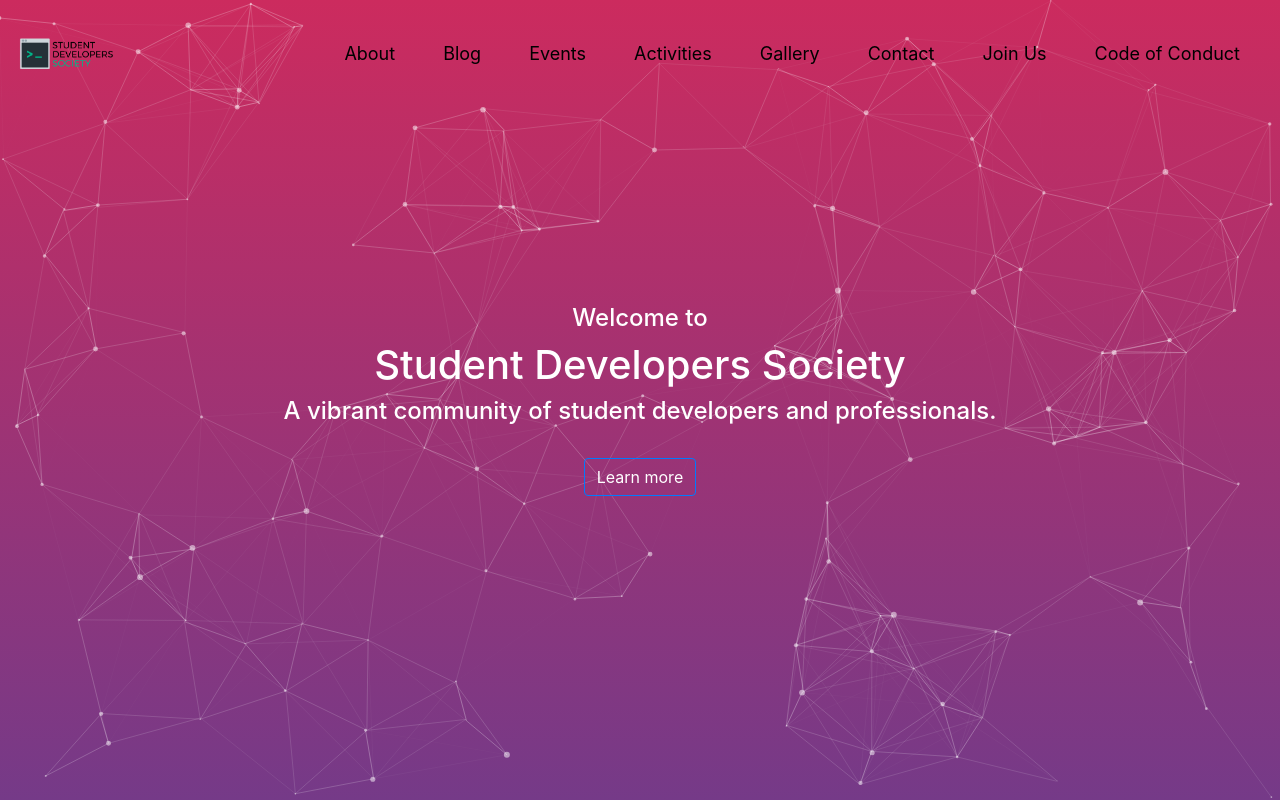
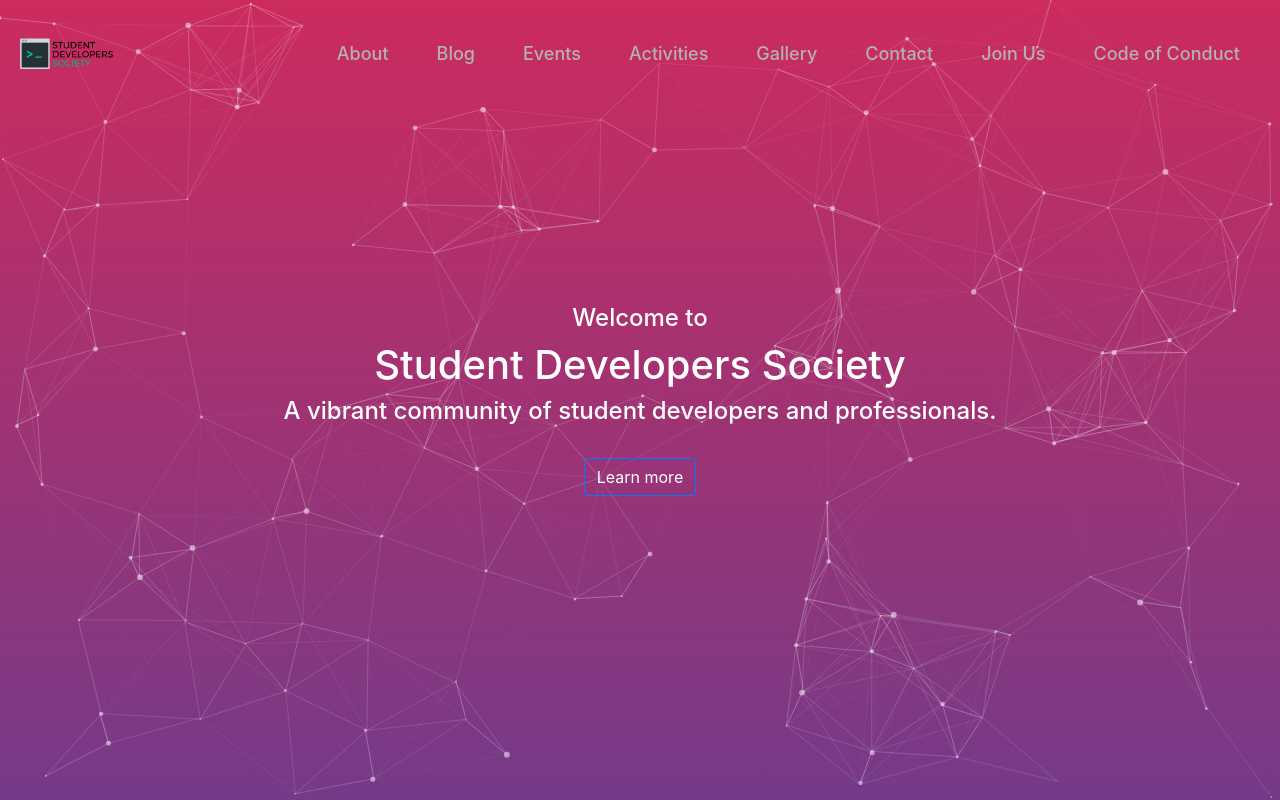
Before and after one commit to NithinRG/studevsoc, a plain HTML site: page index.html in a window 1280 px wide. Shown: the top 800 px of the page. Drawn offline with nearby package versions, Linux system fonts and the light colour scheme; animation ran at ten frames a second.

Commit message:
Modified navbar links

```diff
--- a/assets/css/style.css
+++ b/assets/css/style.css
@@ -115,9 +115,10 @@ h1, h4 {
 }
 
 .nav-link {
-    color: #000000;
+    color: #b2b2b2;
     padding: 1.5rem 1.5rem !important;
     font-size: large;
+    font-weight: 500;
 }
 
 .logo {
```
